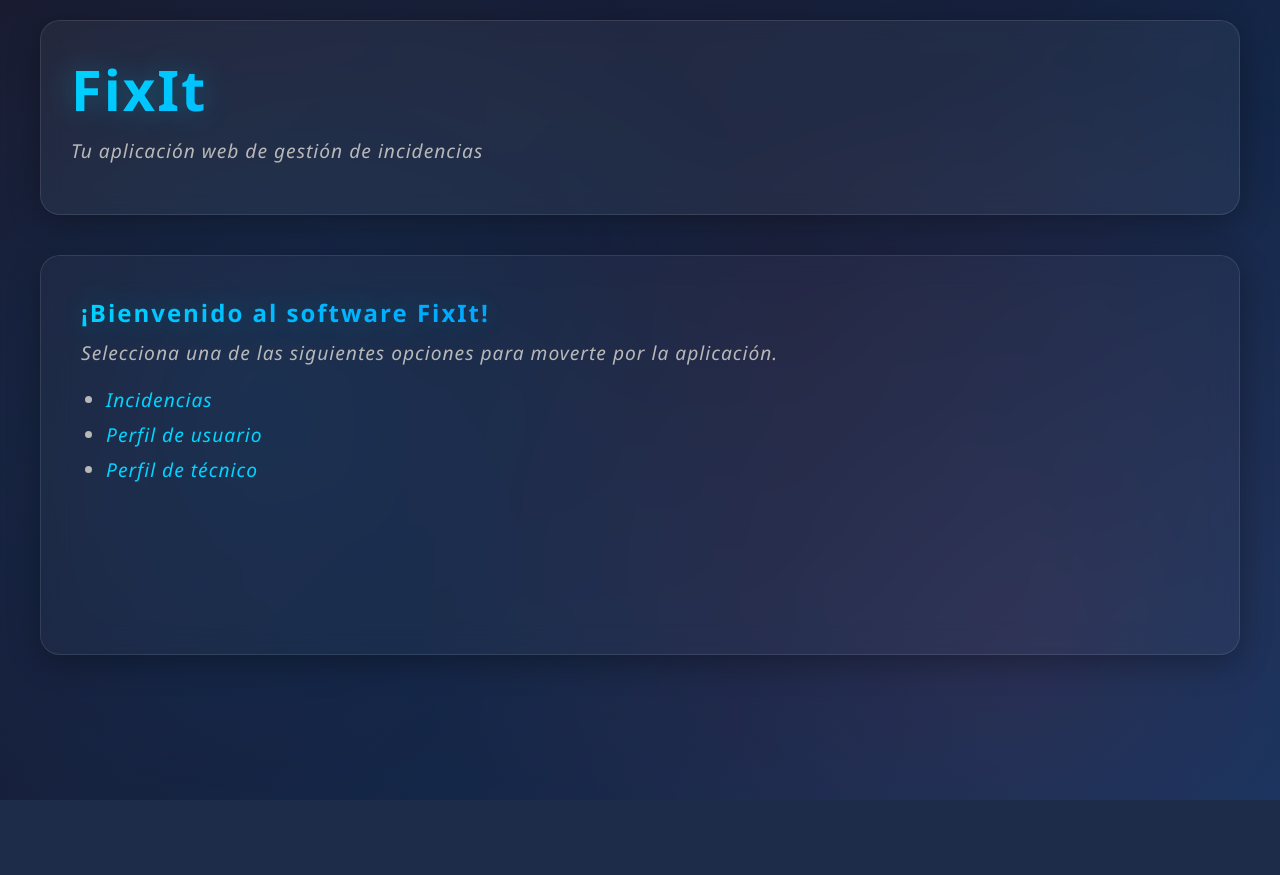
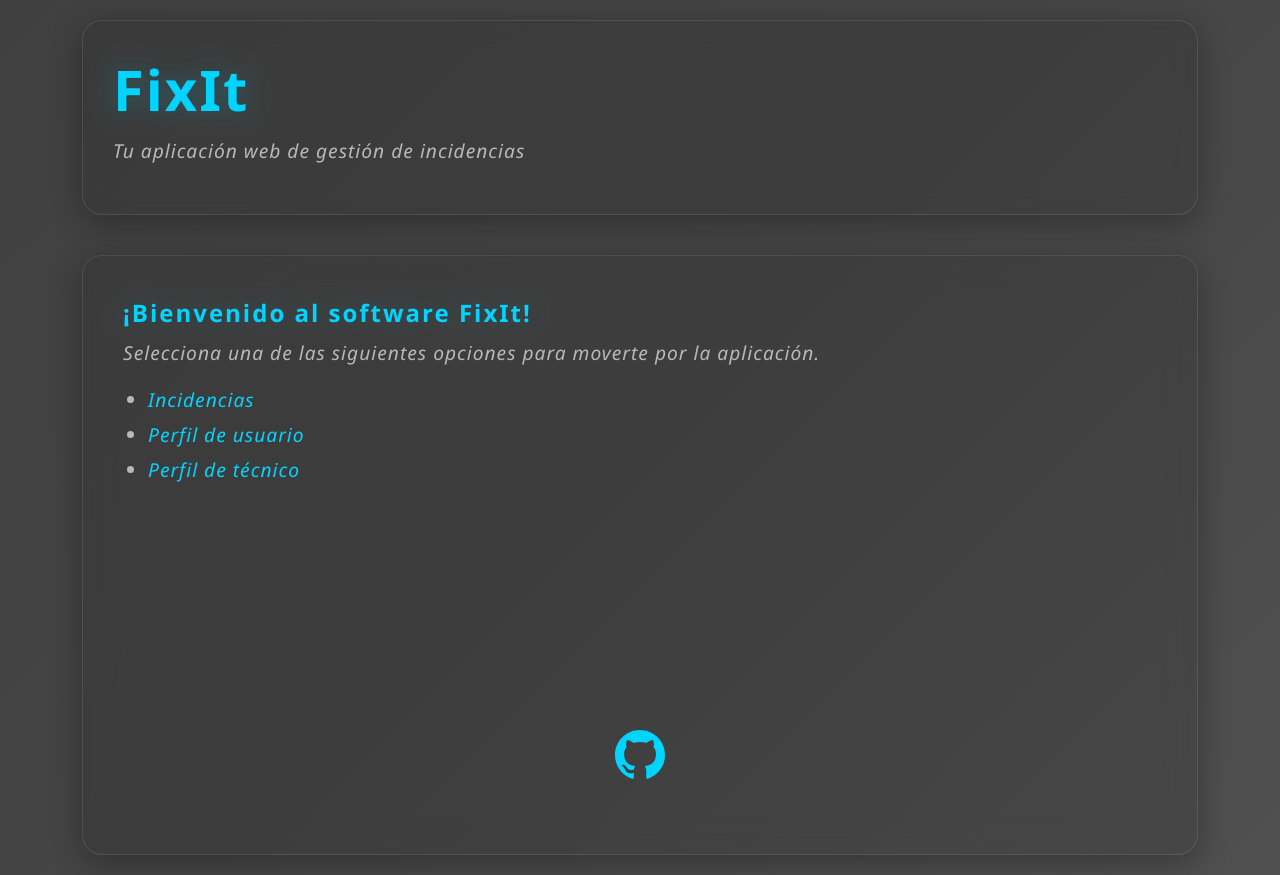
Before and after one commit to sergioferu/proyecto-asir, a Django app: page /fixit/ in a window 1280 px wide. Before the commit the page ends 800 px from the top, so only its background shows below. Run offline with Django 5.2, Linux system fonts and the light colour scheme.

Commit message:
Add files via upload

```diff
--- a/fixit/templates/base.html
+++ b/fixit/templates/base.html
@@ -13,7 +13,7 @@
     }
 
     body {
-        background: linear-gradient(135deg, #1a1a2e 0%, #16213e 50%, #0f3460 100%);
+        background: linear-gradient(135deg, #404040 0%, #454545 50%, #505050 100%);
         min-height: 100vh;
         font-family: 'Segoe UI', Tahoma, Geneva, Verdana, sans-serif;
         color: #e8e8e8;
@@ -22,56 +22,53 @@
         overflow-x: hidden;
     }
 
-    /* Efecto de partículas de fondo */
-    body::before {
-        content: '';
-        position: fixed;
-        top: 0;
-        left: 0;
-        width: 100%;
-        height: 100%;
-        background:
-            radial-gradient(circle at 20% 50%, rgba(0, 149, 255, 0.1) 0%, transparent 50%),
-            radial-gradient(circle at 80% 80%, rgba(255, 71, 87, 0.1) 0%, transparent 50%);
-        pointer-events: none;
-        z-index: 0;
-    }
-
     header {
         position: relative;
         z-index: 1;
-        max-width: 1200px;
+        max-width: 90%;
         margin: 0 auto 40px;
         padding: 30px;
-        background: rgba(255, 255, 255, 0.05);
+        background: rgba(0, 0, 0, 0.1);
         backdrop-filter: blur(10px);
         border-radius: 20px;
         border: 1px solid rgba(255, 255, 255, 0.1);
         box-shadow: 0 8px 32px rgba(0, 0, 0, 0.3);
-        animation: fadeInDown 0.8s ease;
     }
 
     h1 {
+        color: #00d4ff;
         font-size: 3.5em;
         font-weight: 700;
-        background: linear-gradient(135deg, #00d4ff 0%, #0095ff 50%, #ff4757 100%);
-        -webkit-background-clip: text;
-        -webkit-text-fill-color: transparent;
-        background-clip: text;
         margin-bottom: 10px;
         letter-spacing: 2px;
         text-shadow: 0 0 30px rgba(0, 212, 255, 0.3);
     }
 
     h2 {
+        color: #00d4ff;
+        font-weight: 700;
         margin-block-end: 10px;
-        background: linear-gradient(135deg, #00d4ff 0%, #0095ff 50%, #ff4757 100%);
-        -webkit-background-clip: text;
-        -webkit-text-fill-color: transparent;
-        background-clip: text;
         margin-bottom: 10px;
         letter-spacing: 2px;
         text-shadow: 0 0 30px rgba(0, 212, 255, 0.3);
+    }
+
+    .contenido {
+        position: relative;
+        z-index: 1;
+        max-width: 90%;
+        margin: 0 auto;
+        padding: 40px;
+        background: rgba(0, 0, 0, 0.1);
+        backdrop-filter: blur(15px);
+        border-radius: 20px;
+        border: 1px solid rgba(255, 255, 255, 0.1);
+        box-shadow: 0 8px 32px rgba(0, 0, 0, 0.3);
+        min-height: 600px;
+    }
+
+    .contenido td {
+        padding: 5px;
     }
 
     p, ul {
@@ -93,62 +90,19 @@
         transition: color 0.3s ease;
     }
 
-    .contenido {
-        position: relative;
-        z-index: 1;
-        max-width: 1200px;
-        margin: 0 auto;
-        padding: 40px;
-        background: rgba(255, 255, 255, 0.03);
-        backdrop-filter: blur(15px);
-        border-radius: 20px;
-        border: 1px solid rgba(255, 255, 255, 0.1);
-        box-shadow: 0 8px 32px rgba(0, 0, 0, 0.3);
-        min-height: 400px;
-        animation: fadeInUp 0.8s ease 0.2s both;
+    a:hover {
+        text-decoration: underline;
     }
 
-    .contenido td {
-        padding: 5px;
+    .icono-github {
+        position: fixed;
+        bottom: 20px;
+        left: 50%;
+        transform: translateX(-50%);
+        fill: #00d4ff;
+        z-index: 2;
     }
 
-    /* Animaciones */
-    @keyframes fadeInDown {
-        from {
-            opacity: 0;
-            transform: translateY(-30px);
-        }
-        to {
-            opacity: 1;
-            transform: translateY(0);
-        }
-    }
-
-    @keyframes fadeInUp {
-        from {
-            opacity: 0;
-            transform: translateY(30px);
-        }
-        to {
-            opacity: 1;
-            transform: translateY(0);
-        }
-    }
-
-    /* Responsive */
-    @media (max-width: 768px) {
-        h1 {
-            font-size: 2.5em;
-        }
-
-        header, .contenido {
-            padding: 20px;
-        }
-
-        p {
-            font-size: 1em;
-        }
-    }
 </style>
 <body>
     <header>
@@ -161,5 +115,12 @@
             <!--Contenido-->
         {% endblock %}
     </div>
+    <footer>
+        <a href="https://github.com/sergioferu/proyecto-asir" target="_blank">
+            <svg xmlns="http://www.w3.org/2000/svg" width="50" height="50" fill="currentColor" class="icono-github" viewBox="0 0 16 16">
+                <path d="M8 0C3.58 0 0 3.58 0 8c0 3.54 2.29 6.53 5.47 7.59.4.07.55-.17.55-.38 0-.19-.01-.82-.01-1.49-2.01.37-2.53-.49-2.69-.94-.09-.23-.48-.94-.82-1.13-.28-.15-.68-.52-.01-.53.63-.01 1.08.58 1.23.82.72 1.21 1.87.87 2.33.66.07-.52.28-.87.51-1.07-1.78-.2-3.64-.89-3.64-3.95 0-.87.31-1.59.82-2.15-.08-.2-.36-1.02.08-2.12 0 0 .67-.21 2.2.82.64-.18 1.32-.27 2-.27s1.36.09 2 .27c1.53-1.04 2.2-.82 2.2-.82.44 1.1.16 1.92.08 2.12.51.56.82 1.27.82 2.15 0 3.07-1.87 3.75-3.65 3.95.29.25.54.73.54 1.48 0 1.07-.01 1.93-.01 2.2 0 .21.15.46.55.38A8.01 8.01 0 0 0 16 8c0-4.42-3.58-8-8-8"/>
+            </svg>
+        </a>
+    </footer>
 </body>
 </html>
```
